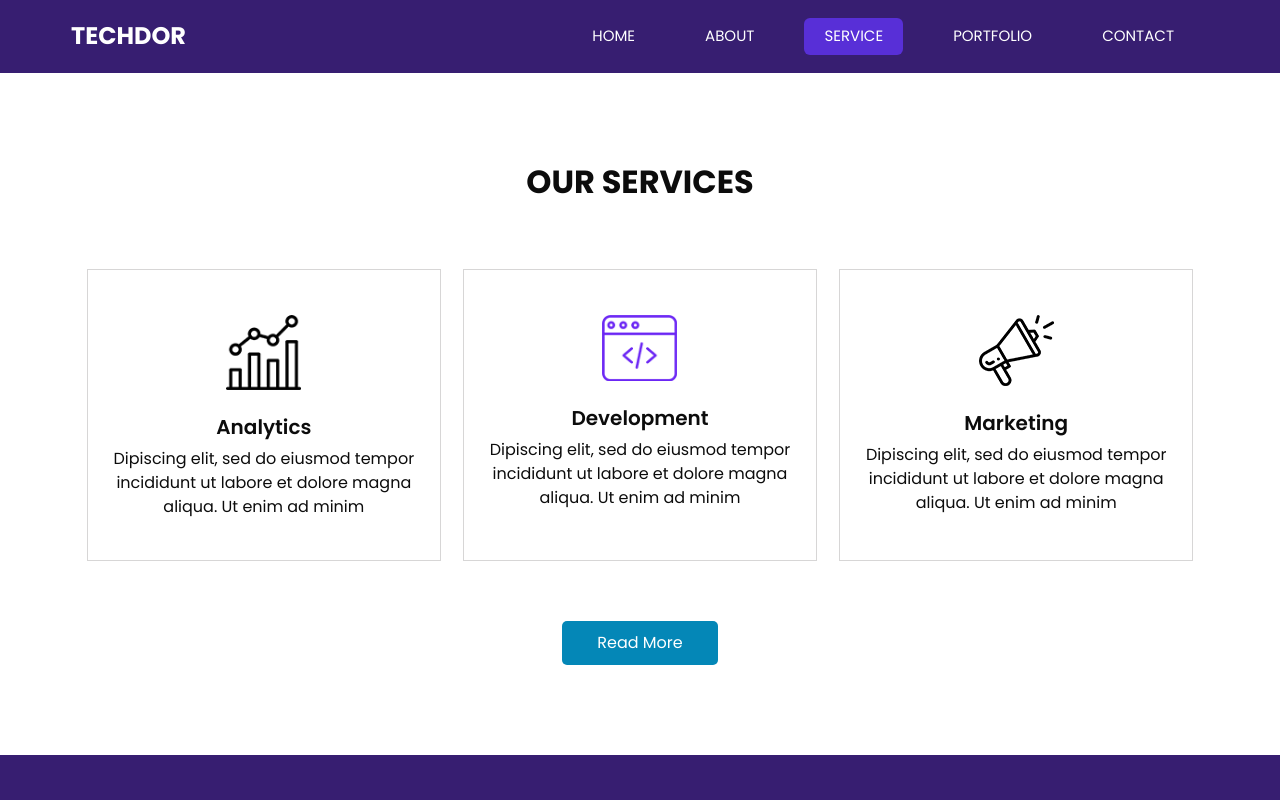
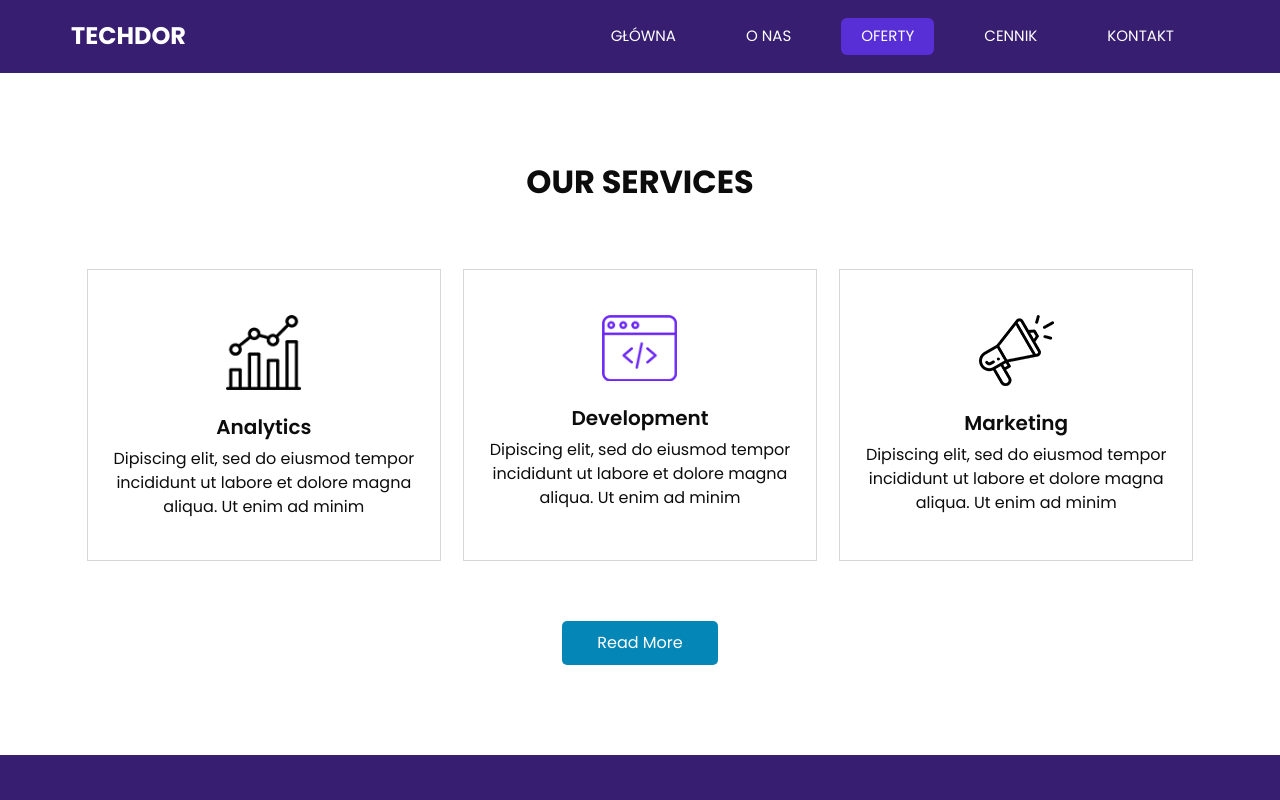
Before and after one commit to TheKoteczek1312/webhost, a plain HTML site: page service.html in a window 1280 px wide. Shown: the top 800 px of the page. Drawn offline with nearby package versions, Linux system fonts and the light colour scheme.

Commit message:
Update service.html

```diff
--- a/service.html
+++ b/service.html
@@ -51,19 +51,19 @@
             <div class="d-flex ml-auto flex-column flex-lg-row align-items-center">
               <ul class="navbar-nav  ">
                 <li class="nav-item ">
-                  <a class="nav-link" href="index.html">Home <span class="sr-only">(current)</span></a>
+                  <a class="nav-link" href="index.html">Główna <span class="sr-only"></span></a>
                 </li>
                 <li class="nav-item">
-                  <a class="nav-link" href="about.html"> About</a>
+                  <a class="nav-link" href="about.html"> O nas</a>
                 </li>
                 <li class="nav-item active">
-                  <a class="nav-link" href="service.html"> Service </a>
+                  <a class="nav-link" href="service.html"> Oferty </a>
                 </li>
                 <li class="nav-item">
-                  <a class="nav-link" href="portfolio.html"> Portfolio </a>
+                  <a class="nav-link" href="portfolio.html"> Cennik </a>
                 </li>
                 <li class="nav-item">
-                  <a class="nav-link" href="contact.html">Contact </a>
+                  <a class="nav-link" href="contact.html">Kontakt </a>
                 </li>
               </ul>
             </div>
```
